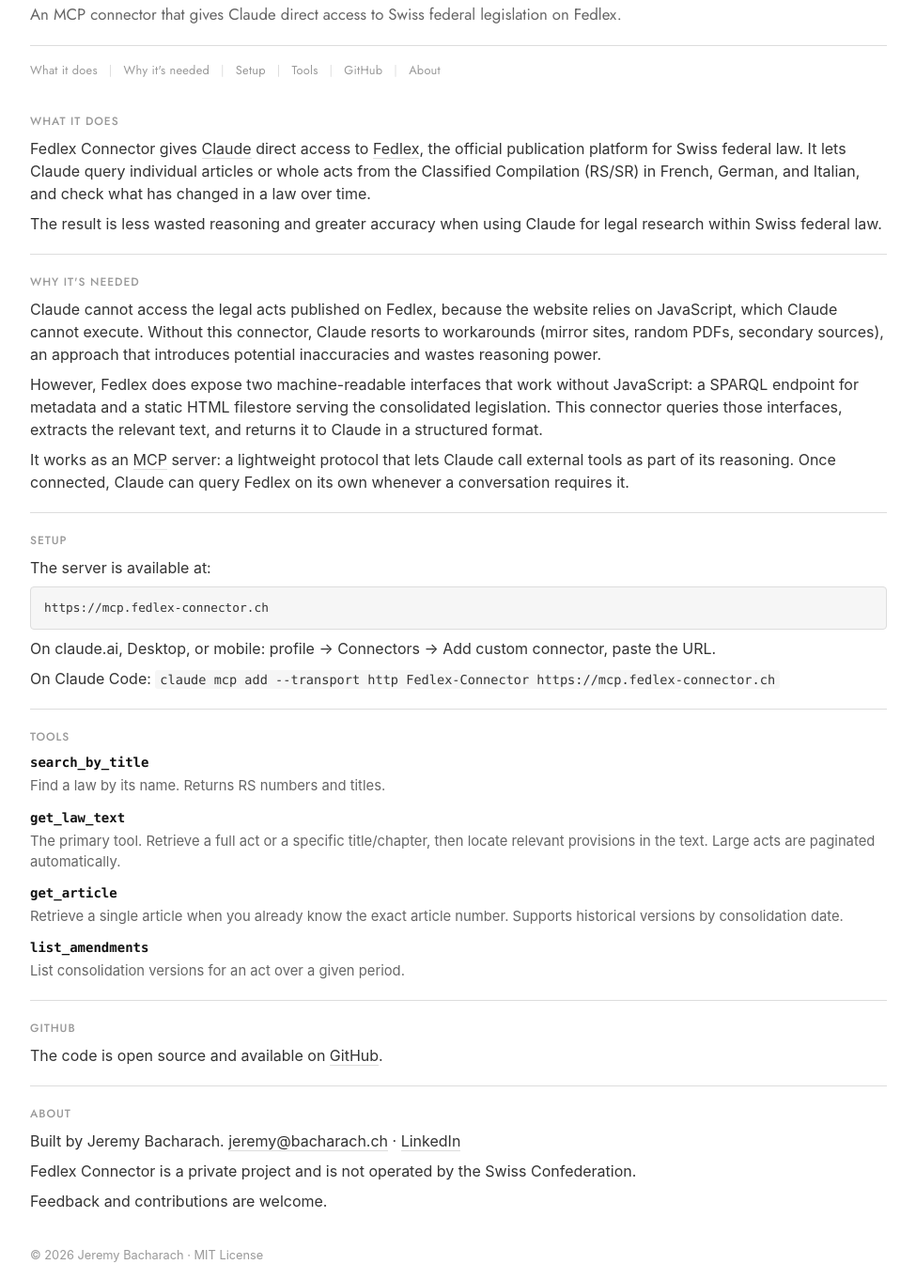
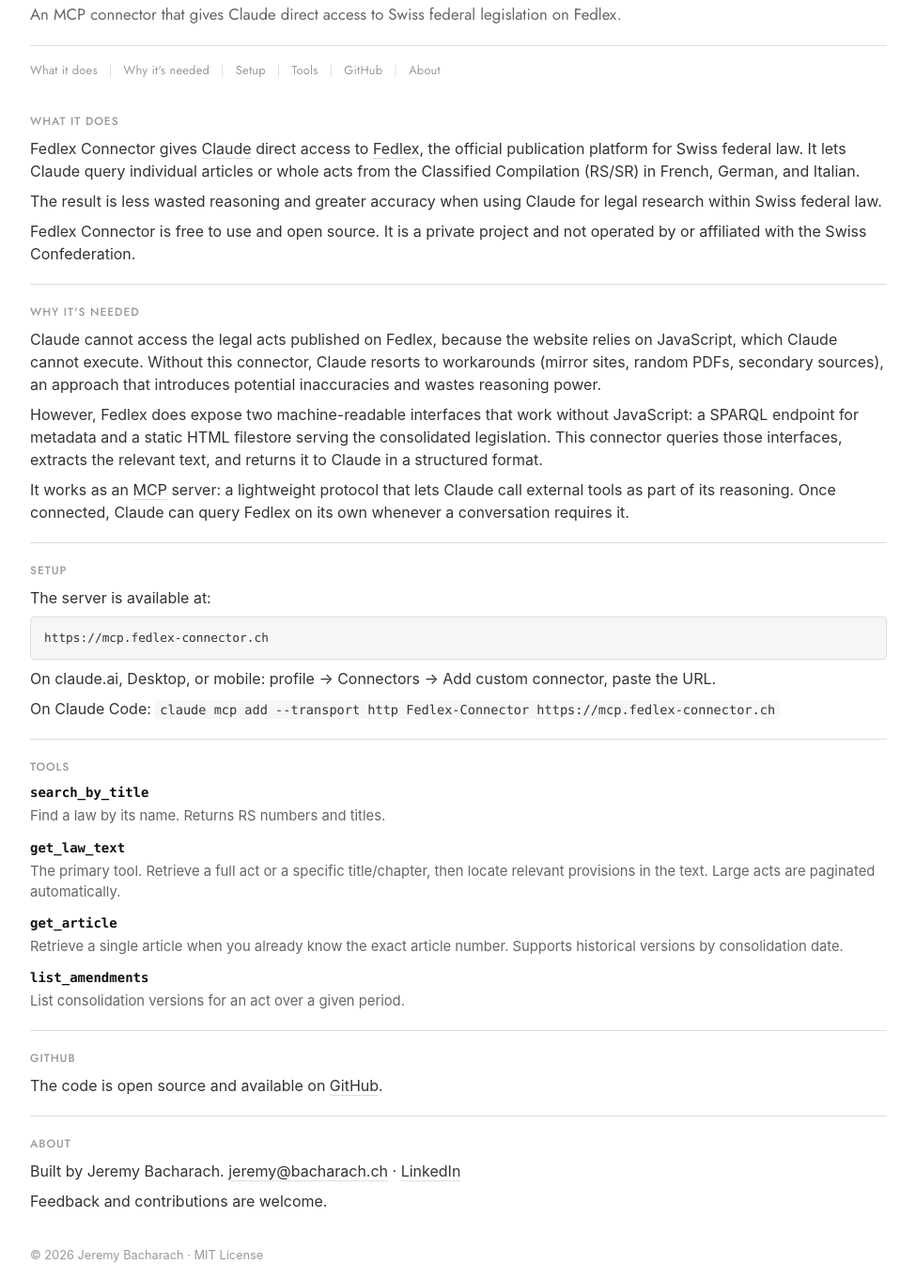
Before and after one commit to JayTheSkier/fedlex-connector, a website: page website/index.html in a window 1280 px wide. Shown: the part 73-1435 px from the top of the page at 94% size, without its empty margins (152-1127 px from the left). Drawn offline with Linux system fonts and the light colour scheme.

Commit message:
Rework intro blurb and relocate private-project disclaimer
- Trim the first paragraph of "What it does" to stop at the language
  list; the old tail ("check what has changed in a law over time")
  overclaimed what list_amendments actually returns.
- Add a new third paragraph stating the project is free, open source,
  and not affiliated with the Swiss Confederation.
- Remove the now-redundant disclaimer line from the About section.

```diff
--- a/website/index.html
+++ b/website/index.html
@@ -352,8 +352,9 @@
     <!-- What -->
     <section id="what">
       <h2>What it does</h2>
-      <p>Fedlex Connector gives <a href="https://claude.ai">Claude</a> direct access to <a href="https://www.fedlex.admin.ch">Fedlex</a>, the official publication platform for Swiss federal law. It lets Claude query individual articles or whole acts from the Classified Compilation (RS/SR) in French, German, and Italian, and check what has changed in a law over time.</p>
+      <p>Fedlex Connector gives <a href="https://claude.ai">Claude</a> direct access to <a href="https://www.fedlex.admin.ch">Fedlex</a>, the official publication platform for Swiss federal law. It lets Claude query individual articles or whole acts from the Classified Compilation (RS/SR) in French, German, and Italian.</p>
       <p>The result is less wasted reasoning and greater accuracy when using Claude for legal research within Swiss federal law.</p>
+      <p>Fedlex Connector is free to use and open source. It is a private project and not operated by or affiliated with the Swiss Confederation.</p>
     </section>
 
     <!-- Why -->
@@ -409,7 +410,6 @@
     <section id="about">
       <h2>About</h2>
       <p>Built by Jeremy Bacharach. <a href="&#109;&#97;&#105;&#108;&#116;&#111;&#58;&#106;&#101;&#114;&#101;&#109;&#121;&#64;&#98;&#97;&#99;&#104;&#97;&#114;&#97;&#99;&#104;&#46;&#99;&#104;">&#106;&#101;&#114;&#101;&#109;&#121;&#64;&#98;&#97;&#99;&#104;&#97;&#114;&#97;&#99;&#104;&#46;&#99;&#104;</a> &middot; <a href="https://www.linkedin.com/in/jeremy-bacharach-36bb97a8/">LinkedIn</a></p>
-      <p>Fedlex Connector is a private project and is not operated by the Swiss Confederation.</p>
       <p>Feedback and contributions are welcome.</p>
     </section>
 
```
